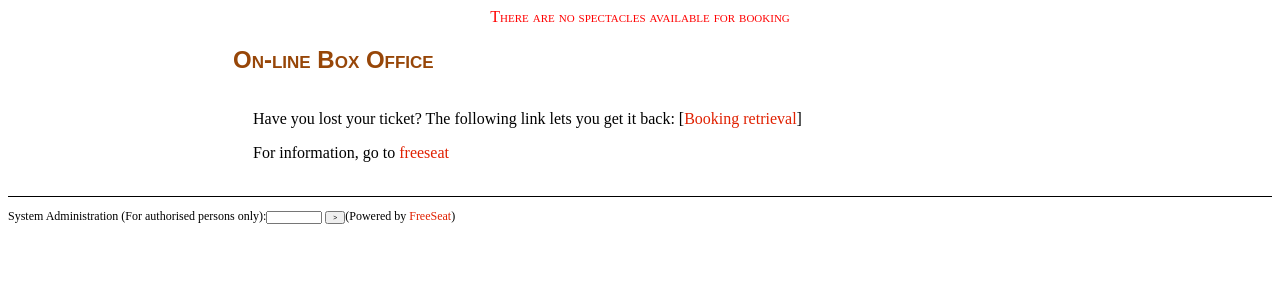
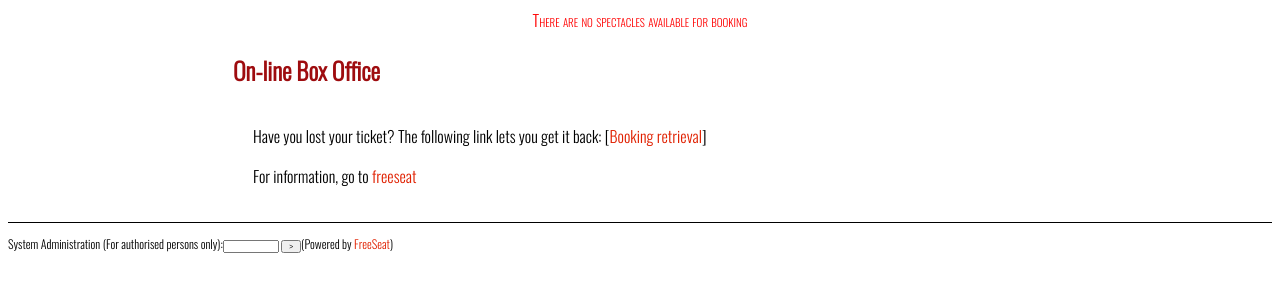
Before and after one commit to gibbonsbite/freeseat-mod, a PHP site: page /index.php in a window 1280 px wide. Shown: the top 300 px of the page. Run offline with PHP 8.4, Linux system fonts and the light colour scheme; data that the repository does not hold is empty; some libraries are stand-ins or nearby versions.

Commit message:
New font styling

```diff
--- a/style/general.css
+++ b/style/general.css
@@ -65,9 +65,8 @@ h1 {
 
 
 h2 {
-    color : #974608;
-    font-family : sans-serif;
-    font-variant : small-caps;
+    color : #9e0c0f;
+    font-family: 'Oswald', sans-serif;
     margin-left : 0.5em;
   }
 
@@ -86,7 +85,7 @@ a:hover {
 
 /*** PARAGRAPHS ***/
 p {
-    font-family : serif;
+    font-family: 'Oswald', sans-serif;
     color: black;
   }
 
--- a/vars.php
+++ b/vars.php
@@ -1,3 +1,5 @@
+<link href='http://fonts.googleapis.com/css?family=Oswald:300' rel='stylesheet' type='text/css'>
+
 <?php
 
 define("FS_VERSION", "1.4.1b");
```
